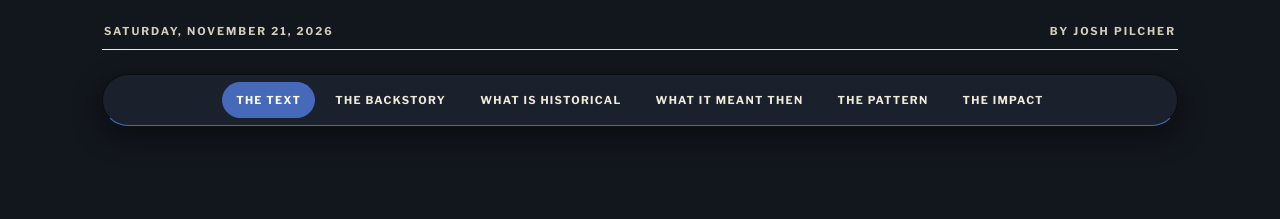
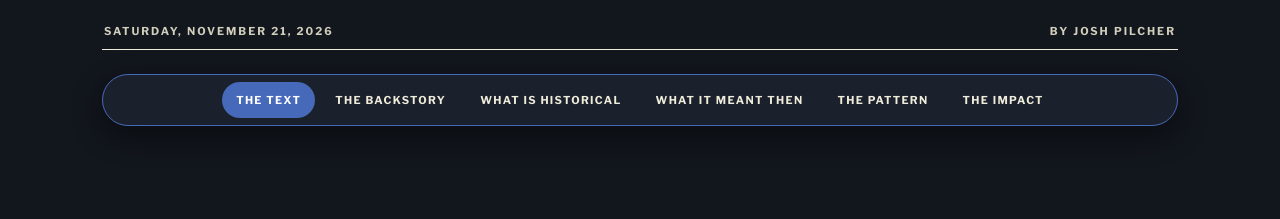
Before and after one commit to 1Pilcher/the-board, a plain HTML site: page study/gospel-of-mark/index.html in a window 1280 px wide. Shown: the part 400-619 px from the top of the page. Drawn offline with nearby package versions, Linux system fonts and the light colour scheme; a web font is replaced by a local one.

Commit message:
Nav alignment: full even deep-blue ring on the Study nav (was bottom-only), matching the Board's ring structure

```diff
--- a/study/study.css
+++ b/study/study.css
@@ -51,19 +51,22 @@
   --rule-light:rgba(238,240,233,.12);
 }
 
-/* Nav bar: same pill, same behaviour; slate surface ground,
-   vellum links (var(--paper) no longer applies on the dark
-   ground, so the link colour is restated as the vellum ink),
-   the deep-blue active pill, and a thin deep-blue border under
-   the bar in place of the Board's red ring. */
+/* Nav bar: same pill, same shape, same behaviour as The Board's
+   — the two navs are one object in two palettes (Josh, Nov 22,
+   2026). Slate surface ground, vellum links (var(--paper) no
+   longer applies on the dark ground, so the link colour is
+   restated as the vellum ink), the deep-blue active pill, and
+   the full, even deep-blue ring on every side — the Board's red
+   ring restated in Slate, never a bottom-only highlight. The
+   active pill carries no border-color, exactly as board.css's
+   own active rule leaves it transparent. */
 nav.menu{
   background:rgba(27,34,45,.97);
-  border:1px solid #0a0e14;
-  border-bottom:1px solid #4769ba;
+  border:1px solid #4769ba;
   box-shadow:0 10px 30px rgba(0,0,0,.45);
 }
 nav.menu a{color:#f0ecdc}
-nav.menu a.active{color:#fff;background:#4769ba;border-color:#4769ba}
+nav.menu a.active{color:#fff;background:#4769ba}
 
 /* Kickers and kicker-family labels in the chrome blue, very
    sparing: the headline-block kicker, the chapter numbers, and
```
